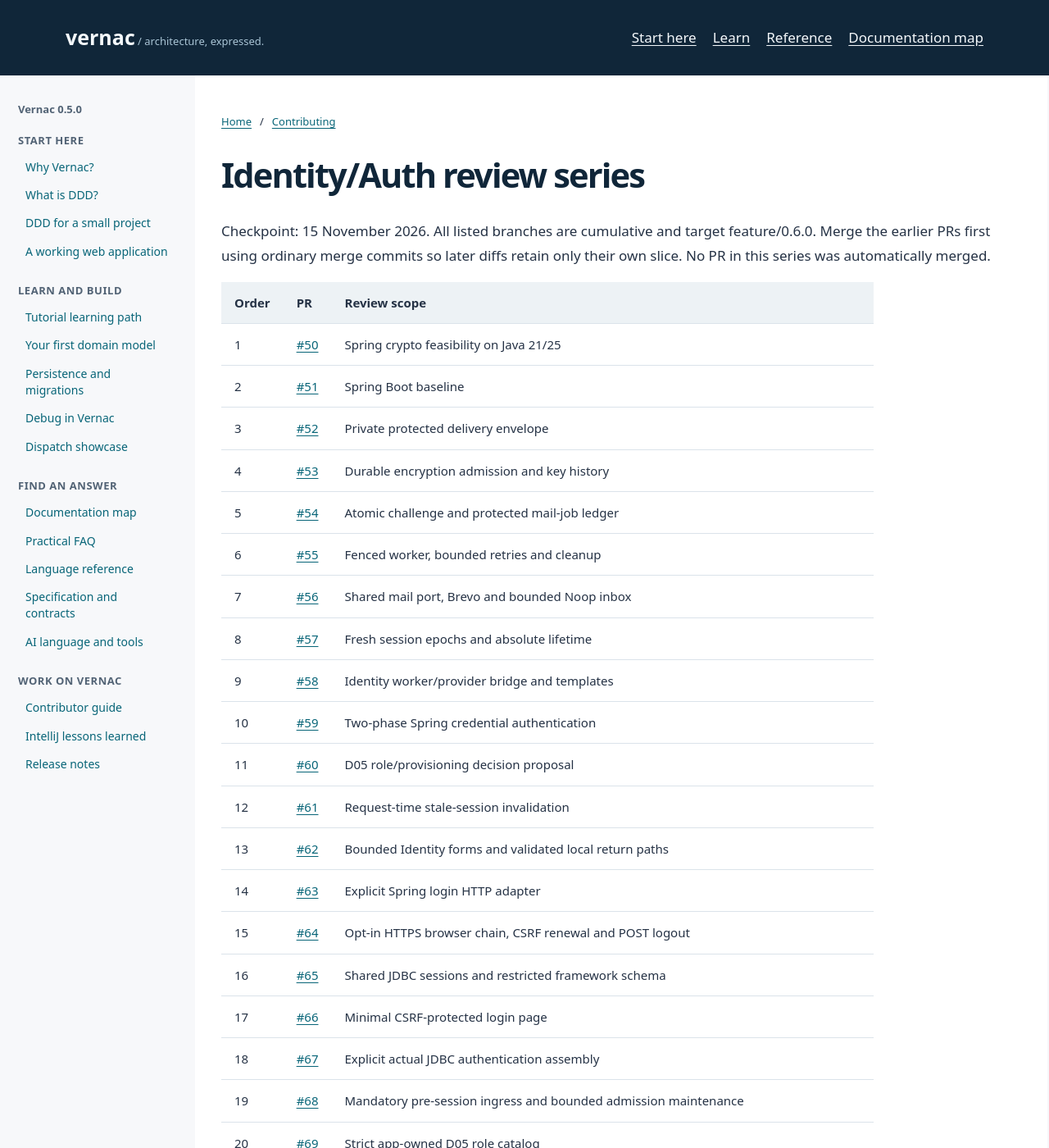
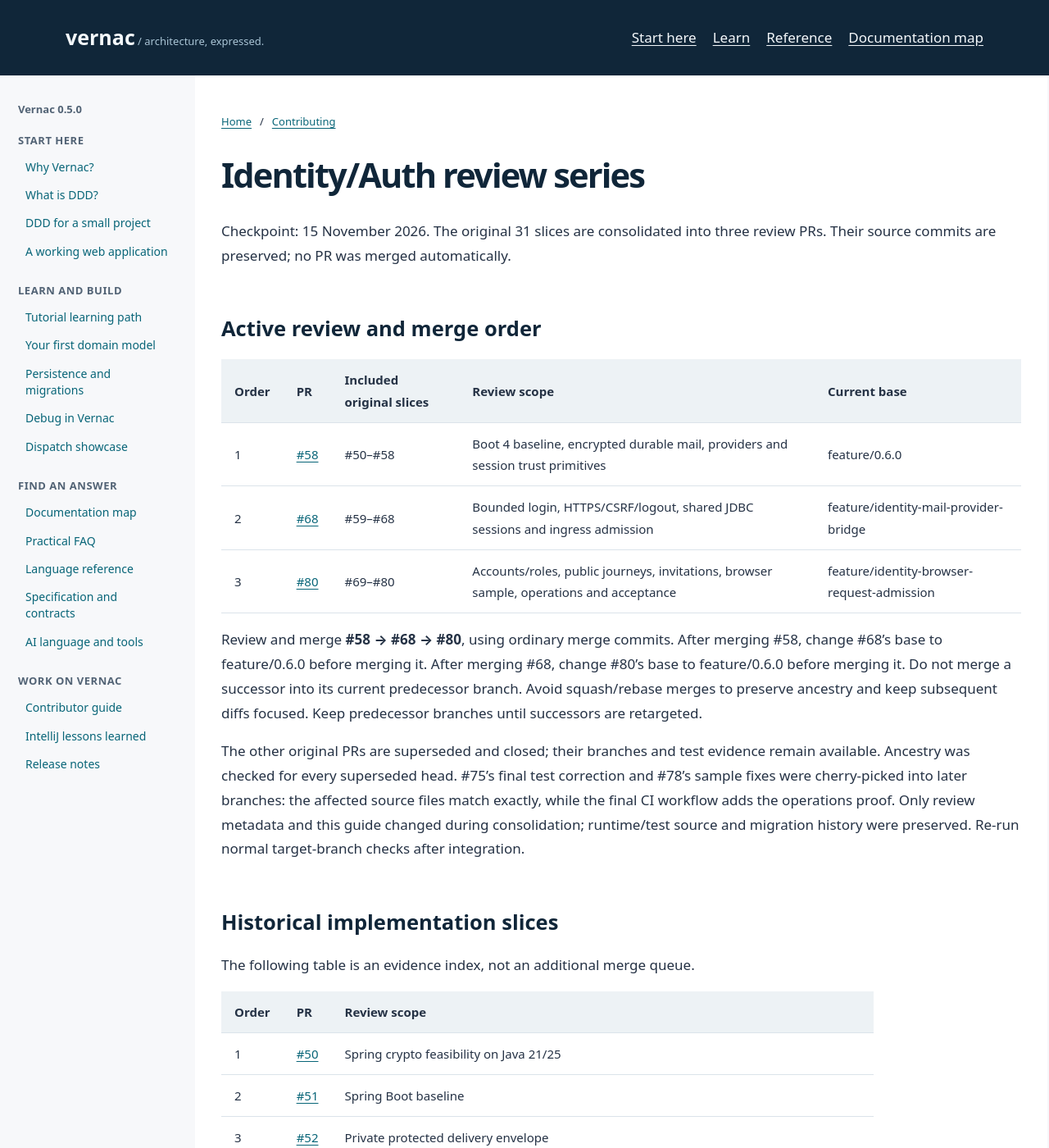
Before and after one commit to DannyReinhold/vernac, a Jekyll site: the page built from docs/development/identity-auth-review-series-0.6.0.md, in a window 1280 px wide and 1400 px high. Shown: the whole window at 82% size. Built offline with Jekyll 4.4.1, drawn with Linux system fonts in a browser that asks for light colours; some of the changed text lies outside the part shown.

Commit message:
docs: consolidate identity review queue into three stacked PRs

```diff
--- a/docs/development/identity-auth-review-series-0.6.0.md
+++ b/docs/development/identity-auth-review-series-0.6.0.md
@@ -3,9 +3,33 @@ title: Identity/Auth review series for 0.6.0
 ---
 # Identity/Auth review series
 
-Checkpoint: 15 November 2026. All listed branches are cumulative and target
-feature/0.6.0. Merge the earlier PRs first using ordinary merge commits so later
-diffs retain only their own slice. No PR in this series was automatically merged.
+Checkpoint: 15 November 2026. The original 31 slices are consolidated into three
+review PRs. Their source commits are preserved; no PR was merged automatically.
+
+## Active review and merge order
+
+| Order | PR | Included original slices | Review scope | Current base |
+| --- | --- | --- | --- | --- |
+| 1 | [#58](https://github.com/DannyReinhold/vernac/pull/58) | #50–#58 | Boot 4 baseline, encrypted durable mail, providers and session trust primitives | feature/0.6.0 |
+| 2 | [#68](https://github.com/DannyReinhold/vernac/pull/68) | #59–#68 | Bounded login, HTTPS/CSRF/logout, shared JDBC sessions and ingress admission | feature/identity-mail-provider-bridge |
+| 3 | [#80](https://github.com/DannyReinhold/vernac/pull/80) | #69–#80 | Accounts/roles, public journeys, invitations, browser sample, operations and acceptance | feature/identity-browser-request-admission |
+
+Review and merge **#58 → #68 → #80**, using ordinary merge commits. After merging
+#58, change #68's base to feature/0.6.0 before merging it. After merging #68, change
+#80's base to feature/0.6.0 before merging it. Do not merge a successor into its
+current predecessor branch. Avoid squash/rebase merges to preserve ancestry and
+keep subsequent diffs focused. Keep predecessor branches until successors are retargeted.
+
+The other original PRs are superseded and closed; their branches and test evidence
+remain available. Ancestry was checked for every superseded head. #75's final test
+correction and #78's sample fixes were cherry-picked into later branches: the affected
+source files match exactly, while the final CI workflow adds the operations proof.
+Only review metadata and this guide changed during consolidation; runtime/test source
+and migration history were preserved. Re-run normal target-branch checks after integration.
+
+## Historical implementation slices
+
+The following table is an evidence index, not an additional merge queue.
 
 | Order | PR | Review scope |
 | --- | --- | --- |
@@ -57,7 +81,7 @@ only fixed-cardinality aggregate state and safe stage counters; it installs no p
 metrics endpoint. See the [current roadmap](identity-membership-0.6.0.md) and
 [operational contract](../contracts/saas-identity-operations.md).
 
-Maintainer review/merging remains separate. Use ordinary merge commits in numerical
-order; squash-merging cumulative predecessors causes later PRs to repeat earlier changes.
+Maintainer review/merging remains separate. Follow the three-PR order above;
+squash-merging cumulative predecessors causes later PRs to repeat earlier changes.
 The complete 0.6.0 release, payment/invoicing/quotas and full SaaS Wizard/installed-plugin
 acceptance remain OPEN. No completion percentage is inferred from the PR count.
```
